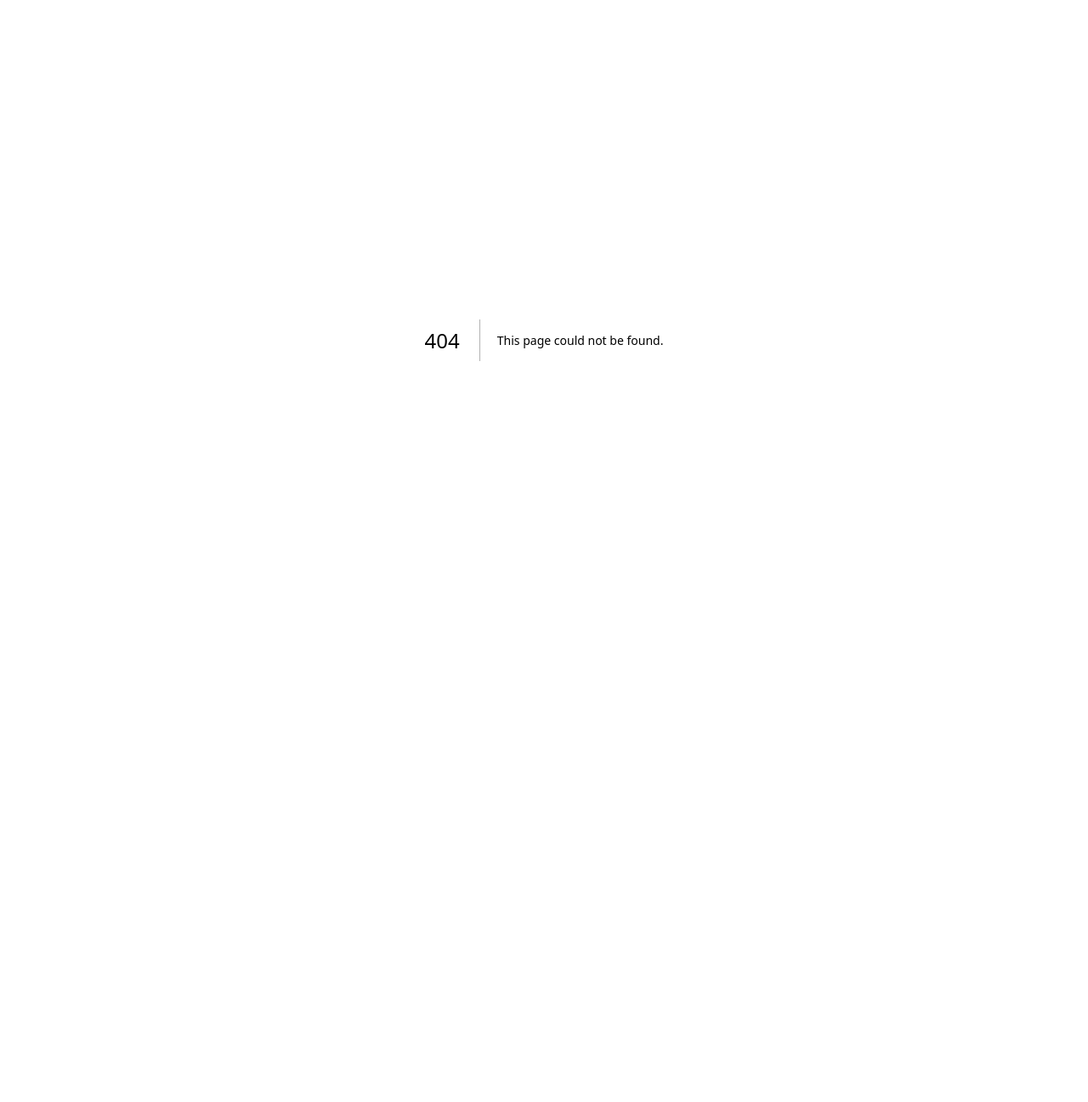
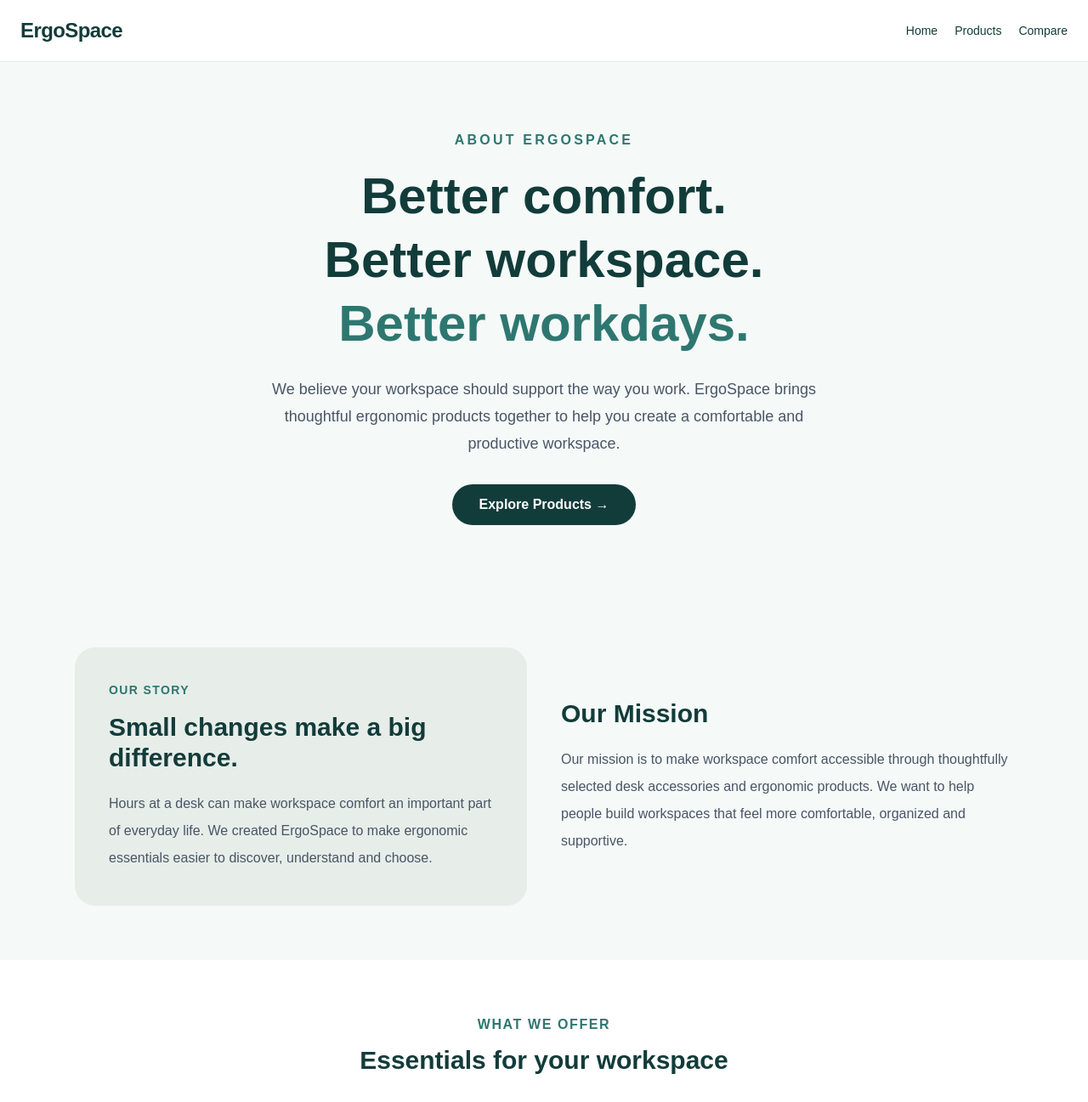
Before and after one commit to shyamakash12212-source/ergospace, a Next.js app: page /about in a window 1280 px wide. Before the commit this address had no page. Shown: the top 1297 px of the page at 85% size. Before the commit the page ends 800 px from the top, so only its background shows below. Built offline with nearby package versions, Linux system fonts and the light colour scheme.

Commit message:
Add ErgoSpace about page

```diff
--- /dev/null
+++ b/app/about/page.tsx
@@ -0,0 +1,185 @@
+import Link from "next/link";
+
+export default function AboutPage() {
+  return (
+    <main className="min-h-screen bg-[#F5FAF9] text-[#123C3A]">
+      {/* Header */}
+      <header className="border-b border-[#E7EDE9] bg-white">
+        <div className="mx-auto flex max-w-7xl items-center justify-between px-6 py-5">
+          <Link href="/" className="text-2xl font-bold tracking-tight">
+            ErgoSpace
+          </Link>
+
+          <nav className="flex items-center gap-5 text-sm font-medium">
+            <Link href="/" className="hover:text-[#D99A55]">Home</Link>
+            <Link href="/products" className="hover:text-[#D99A55]">Products</Link>
+            <Link href="/compare" className="hover:text-[#D99A55]">Compare</Link>
+          </nav>
+        </div>
+      </header>
+
+      {/* Hero */}
+      <section className="px-6 py-20 text-center">
+        <p className="mb-4 font-semibold uppercase tracking-[0.2em] text-[#2E7770]">
+          About ErgoSpace
+        </p>
+
+        <h1 className="mx-auto max-w-4xl text-4xl font-bold leading-tight md:text-6xl">
+          Better comfort.
+          <br />
+          Better workspace.
+          <br />
+          <span className="text-[#2E7770]">Better workdays.</span>
+        </h1>
+
+        <p className="mx-auto mt-6 max-w-2xl text-lg leading-8 text-gray-600">
+          We believe your workspace should support the way you work.
+          ErgoSpace brings thoughtful ergonomic products together to help
+          you create a comfortable and productive workspace.
+        </p>
+
+        <Link
+          href="/products"
+          className="mt-8 inline-block rounded-full bg-[#123C3A] px-8 py-3 font-semibold text-white transition hover:bg-[#2E7770]"
+        >
+          Explore Products →
+        </Link>
+      </section>
+
+      {/* Story */}
+      <section className="mx-auto max-w-6xl px-6 py-16">
+        <div className="grid gap-10 md:grid-cols-2 md:items-center">
+          <div className="rounded-3xl bg-[#E7EDE9] p-10">
+            <p className="text-sm font-semibold uppercase tracking-widest text-[#2E7770]">
+              Our Story
+            </p>
+            <h2 className="mt-4 text-3xl font-bold">
+              Small changes make a big difference.
+            </h2>
+            <p className="mt-5 leading-8 text-gray-600">
+              Hours at a desk can make workspace comfort an important part
+              of everyday life. We created ErgoSpace to make ergonomic
+              essentials easier to discover, understand and choose.
+            </p>
+          </div>
+
+          <div>
+            <h2 className="text-3xl font-bold">Our Mission</h2>
+            <p className="mt-5 leading-8 text-gray-600">
+              Our mission is to make workspace comfort accessible through
+              thoughtfully selected desk accessories and ergonomic products.
+              We want to help people build workspaces that feel more
+              comfortable, organized and supportive.
+            </p>
+          </div>
+        </div>
+      </section>
+
+      {/* Categories */}
+      <section className="bg-white px-6 py-16">
+        <div className="mx-auto max-w-6xl">
+          <div className="text-center">
+            <p className="font-semibold uppercase tracking-widest text-[#2E7770]">
+              What We Offer
+            </p>
+            <h2 className="mt-3 text-3xl font-bold">
+              Essentials for your workspace
+            </h2>
+          </div>
+
+          <div className="mt-10 grid gap-5 sm:grid-cols-2 lg:grid-cols-4">
+            {[
+              {
+                name: "Laptop Stands",
+                desc: "Support a more comfortable screen position.",
+              },
+              {
+                name: "Ergonomic Chairs",
+                desc: "Seating designed with comfort and support in mind.",
+              },
+              {
+                name: "Desk Accessories",
+                desc: "Keep your workspace organized and functional.",
+              },
+              {
+                name: "Mouse & Wrist Support",
+                desc: "Everyday accessories for your desk setup.",
+              },
+            ].map((item) => (
+              <div
+                key={item.name}
+                className="rounded-2xl border border-[#E7EDE9] bg-[#F5FAF9] p-6 transition hover:-translate-y-1 hover:shadow-md"
+              >
+                <h3 className="text-lg font-bold">{item.name}</h3>
+                <p className="mt-3 leading-7 text-gray-600">
+                  {item.desc}
+                </p>
+              </div>
+            ))}
+          </div>
+        </div>
+      </section>
+
+      {/* Values */}
+      <section className="mx-auto max-w-6xl px-6 py-16">
+        <h2 className="text-center text-3xl font-bold">
+          Why ErgoSpace?
+        </h2>
+
+        <div className="mt-10 grid gap-6 md:grid-cols-3">
+          {[
+            {
+              title: "Comfort Focused",
+              desc: "Products selected with workspace comfort in mind.",
+            },
+            {
+              title: "Thoughtfully Selected",
+              desc: "Useful essentials for everyday desk setups.",
+            },
+            {
+              title: "Simple Shopping",
+              desc: "Explore products, compare options and shop easily.",
+            },
+          ].map((item) => (
+            <div key={item.title} className="text-center">
+              <h3 className="text-xl font-bold">{item.title}</h3>
+              <p className="mt-3 leading-7 text-gray-600">
+                {item.desc}
+              </p>
+            </div>
+          ))}
+        </div>
+      </section>
+
+      {/* CTA */}
+      <section className="px-6 pb-20">
+        <div className="mx-auto max-w-6xl rounded-3xl bg-[#123C3A] px-8 py-14 text-center text-white">
+          <h2 className="text-3xl font-bold">
+            Build your better workspace.
+          </h2>
+          <p className="mx-auto mt-4 max-w-xl leading-7 text-white/80">
+            Discover ergonomic essentials designed to make your everyday
+            workspace more comfortable.
+          </p>
+          <Link
+            href="/products"
+            className="mt-7 inline-block rounded-full bg-[#D99A55] px-8 py-3 font-semibold text-[#123C3A] hover:bg-[#e8b273]"
+          >
+            Shop Now →
+          </Link>
+        </div>
+      </section>
+
+      {/* Footer */}
+      <footer className="border-t border-[#E7EDE9] bg-white px-6 py-8 text-center">
+        <p className="text-xl font-bold">ErgoSpace</p>
+        <p className="mt-2 text-sm text-gray-500">
+          Build a comfortable workspace. Make every workday better.
+        </p>
+        <p className="mt-5 text-xs text-gray-400">
+          © 2026 ErgoSpace. All rights reserved.
+        </p>
+      </footer>
+    </main>
+  );
+}
```
